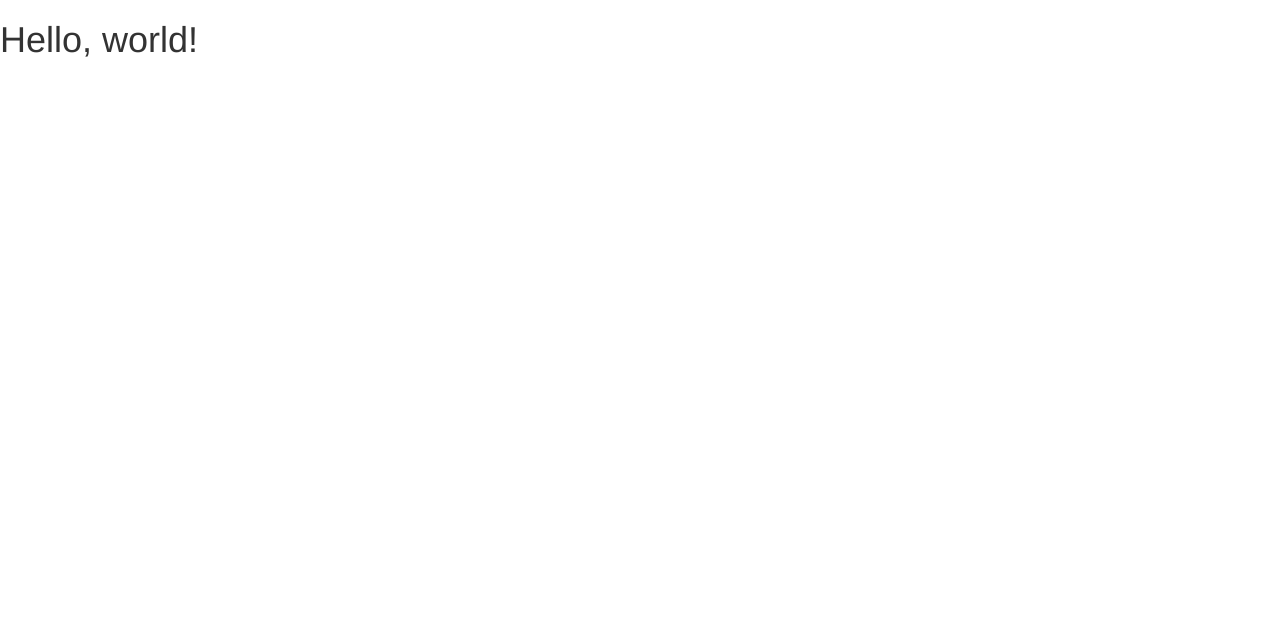
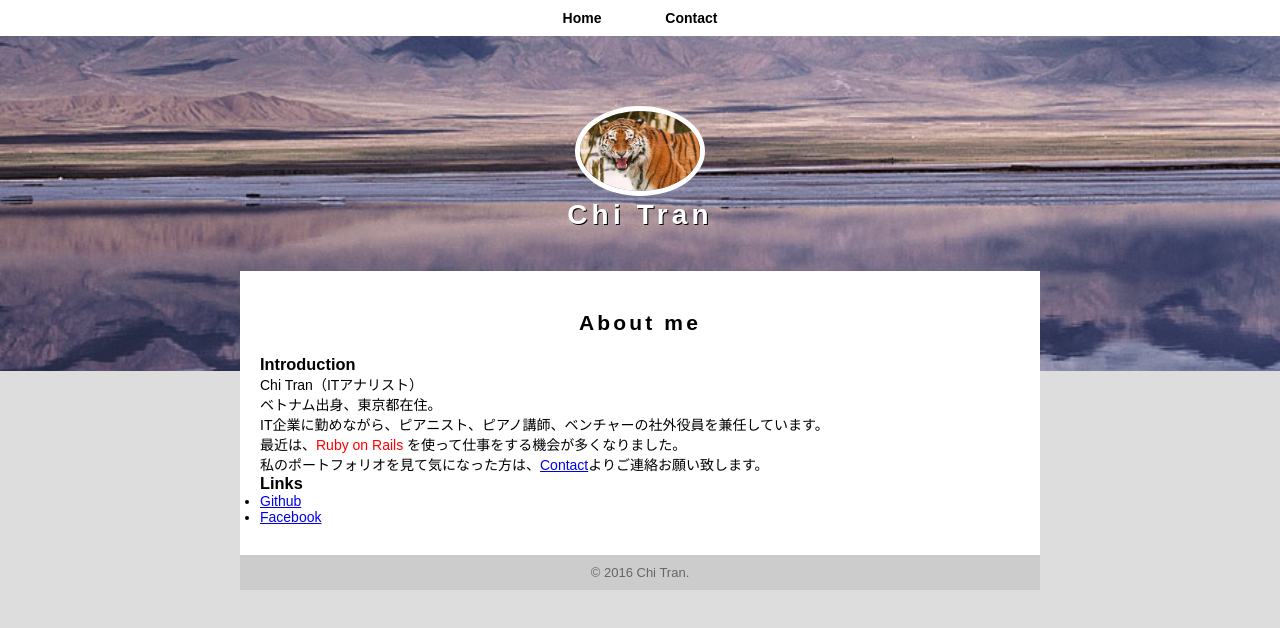
Before and after one commit to tdctran/tdctran.github.io, a plain HTML site: page index.html in a window 1280 px wide. Drawn offline with nearby package versions, Linux system fonts and the light colour scheme.

Commit message:
first commit

```diff
--- /dev/null
+++ b/index.css
@@ -0,0 +1,82 @@
+* {
+  margin: 0;
+  padding: 0;
+}
+
+body {
+  font-family: YuGothic, "游ゴシック", "メイリオ", Meiryo, "ヒラギノ角ゴ Pro W3", "Hiragino Kaku Gothic Pro", sans-serif;
+  background-color: #ddd;
+  font-size: 14px;
+}
+span.red {
+  color: red;
+}
+header {
+  background-image: url("profile1.jpg");
+  background-position: center center;
+  background-size: cover;
+  background-repeat: no-repeat;
+  padding-bottom: 100px;
+}
+
+#logo {
+  padding: 40px 0;
+  text-align: center;
+}
+#logo img {
+  max-width: 120px;
+  border: 5px solid #fff;
+  border-radius: 100%;
+}
+#logo h1 {
+  letter-spacing: 0.15em;
+  color: #fff;
+  text-shadow: 1px 1px 0px #000;
+}
+nav {
+  margin: 0 0 30px 0;
+  padding: 10px 0;
+  text-align: center;
+  background-color: #fff;
+}
+
+nav ul {
+  margin: 0 10px;
+  padding: 0;
+}
+
+nav ul li {
+  margin: 0 20px;
+  display: inline-block;
+}
+
+nav ul li a {
+  padding: 15px 10px;
+  text-decoration: none;
+  color: #999;
+  font-weight: bold;
+}
+
+nav ul li a.selected {
+  color: #000;
+}
+.container {
+  max-width: 800px;
+  margin: -100px auto 0;
+  background-color: #fff;
+}
+section {
+  padding: 30px 20px;
+}
+section h2 {
+  padding: 10px 0 20px 0;
+  text-align: center;
+  letter-spacing: 0.15em;
+}
+footer {
+  padding: 10px 0;
+  font-size: 93%;
+  text-align: center;
+  background-color: #ccc;
+  color: #666;
+}
--- a/index.html
+++ b/index.html
@@ -1,18 +1,45 @@
+
 <!DOCTYPE html>
 <html lang="ja">
   <head>
     <meta charset="utf-8">
     <meta http-equiv="X-UA-Compatible" content="IE=edge">
     <meta name="viewport" content="width=device-width, initial-scale=1">
-    <title>Bootstrap Sample</title>
-    <!-- BootstrapのCSS読み込み -->
-    <link rel="stylesheet" href="//maxcdn.bootstrapcdn.com/bootstrap/3.3.5/css/bootstrap.min.css">
-    <!-- jQuery読み込み -->
-    <script src="//ajax.googleapis.com/ajax/libs/jquery/1.11.3/jquery.min.js"></script>
-    <!-- BootstrapのJS読み込み -->
-    <script src="//maxcdn.bootstrapcdn.com/bootstrap/3.3.5/js/bootstrap.min.js"></script>
+    <meta name="description" content="Chi Tran のポートフォリオページ">
+    <title>Ted Toda | Index</title>
+    <link rel="stylesheet" href="index.css" />
   </head>
   <body>
-    <h1>Hello, world!</h1>
+    <header>
+      <nav>
+        <ul>
+          <li><a href="index.html" class="selected">Home</a></li>
+          <li><a href="contact.html" class="selected">Contact</a></li>
+        </ul>
+      </nav>
+      <div id="logo">
+        <img src="profile2.jpg" alt="" />
+        <h1>Chi Tran</h1>
+      </div>
+    </header>
+    <div class="container">
+      <section>
+        <h2>About me</h2>
+        <h3>Introduction</h3>
+        <p>Chi Tran（ITアナリスト）</p>
+        <p>ベトナム出身、東京都在住。</p>
+        <p>IT企業に勤めながら、ピアニスト、ピアノ講師、ベンチャーの社外役員を兼任しています。</p>
+        <p>最近は、<span class="red">Ruby on Rails</span> を使って仕事をする機会が多くなりました。</p>
+        <p>私のポートフォリオを見て気になった方は、<a href="contact.html">Contact</a>よりご連絡お願い致します。</p>
+        <h3>Links</h3>
+        <ul>
+          <li><a href="https://github.com/tdctran/" target="_blank">Github</a></li>
+          <li><a href="https://www.facebook.com/chi.tran.1130" target="_blank">Facebook</a></li>
+          </ul>
+      </section>
+      <footer>
+        <p>&copy; 2016 Chi Tran.</p>
+      </footer>
+    </div>
   </body>
 </html>
```
Also changed, not shown: contact.html (added, +40 -0 lines), profile1.jpg (added), profile2.jpg (added).
